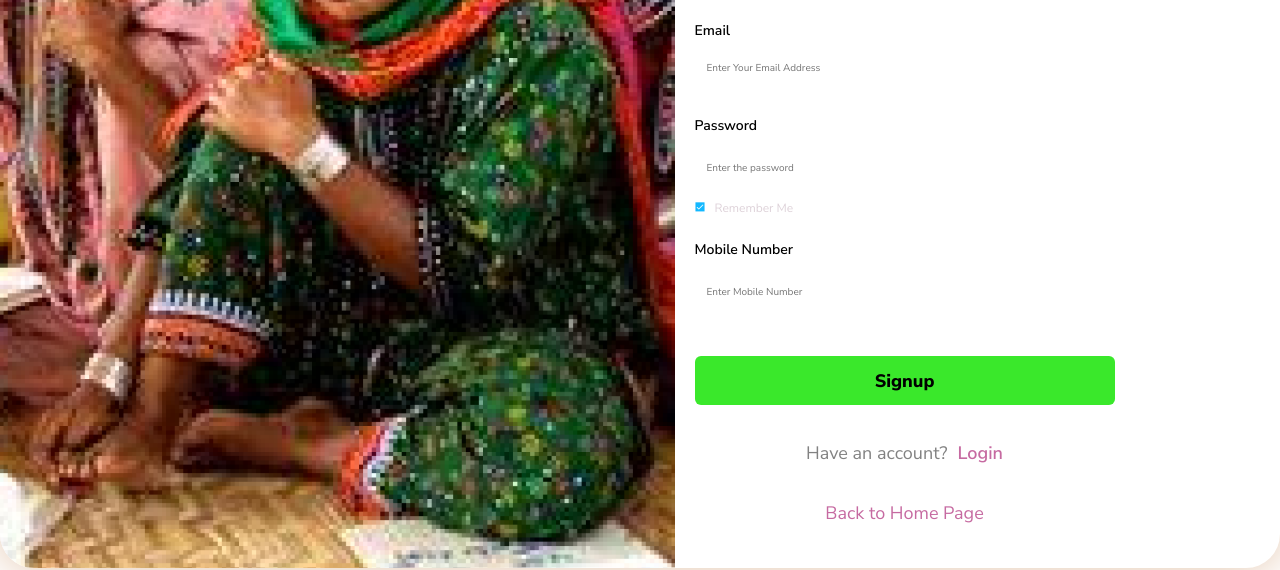
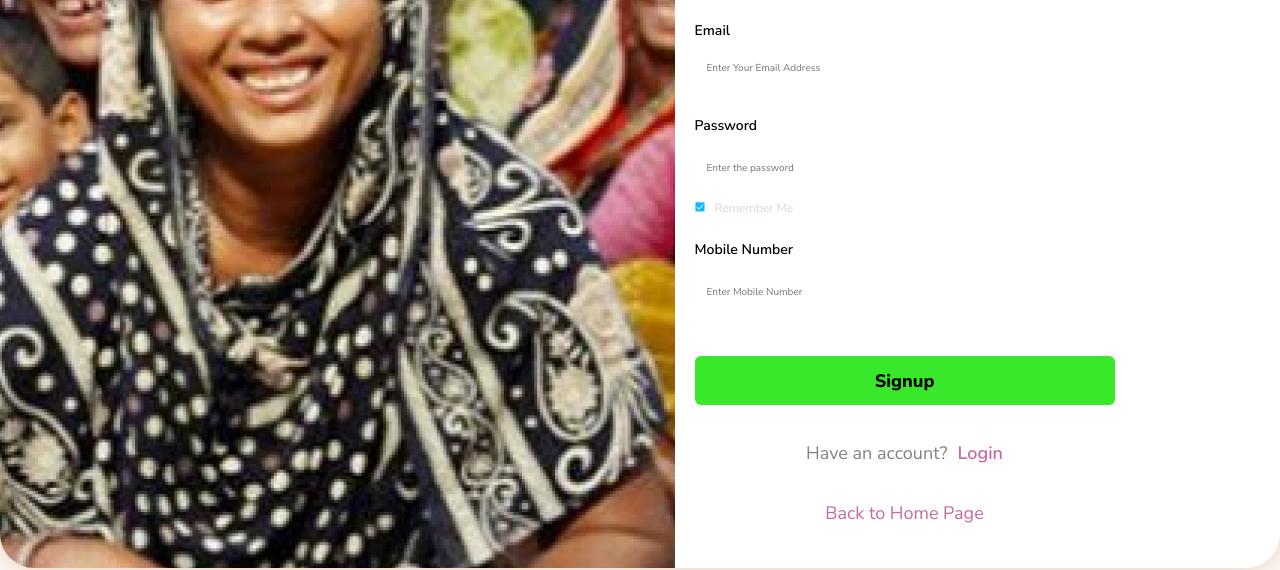
Before and after one commit to avg77/avg77.github.io-IIIT_BIT_BY_BIT, a website built with Parcel: page signup.html in a window 1280 px wide. Shown: the part 230-800 px from the top of the page. Built offline with nearby package versions, Linux system fonts and the light colour scheme; a web font is replaced by a local one.

Commit message:
Update signup.html

```diff
--- a/signup.html
+++ b/signup.html
@@ -97,7 +97,7 @@
         class="rectangle-icon"
         alt=""
         src="public/rectangle-9636@2x.png"
-      /><img class="th-1-1" alt="" src="public/th-1-1@2x.png" />
+      /><img class="th-1-1" alt="" src="public/th-1-11@2x.png" />
     </div>
 
     <script></script>
```
